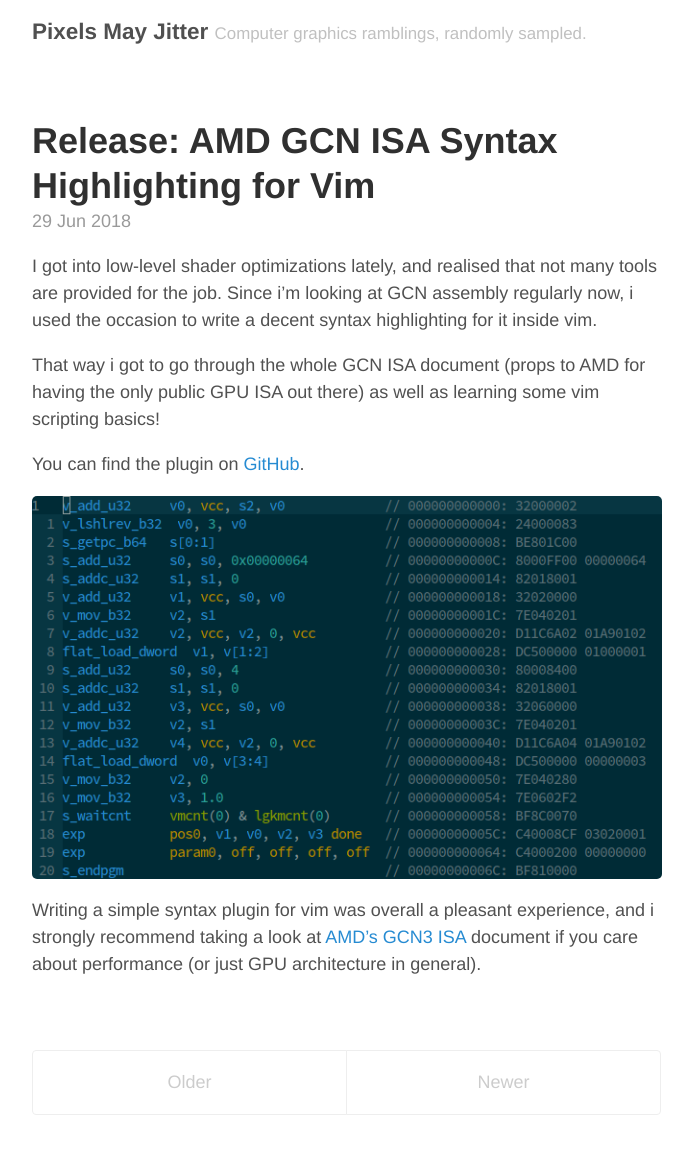
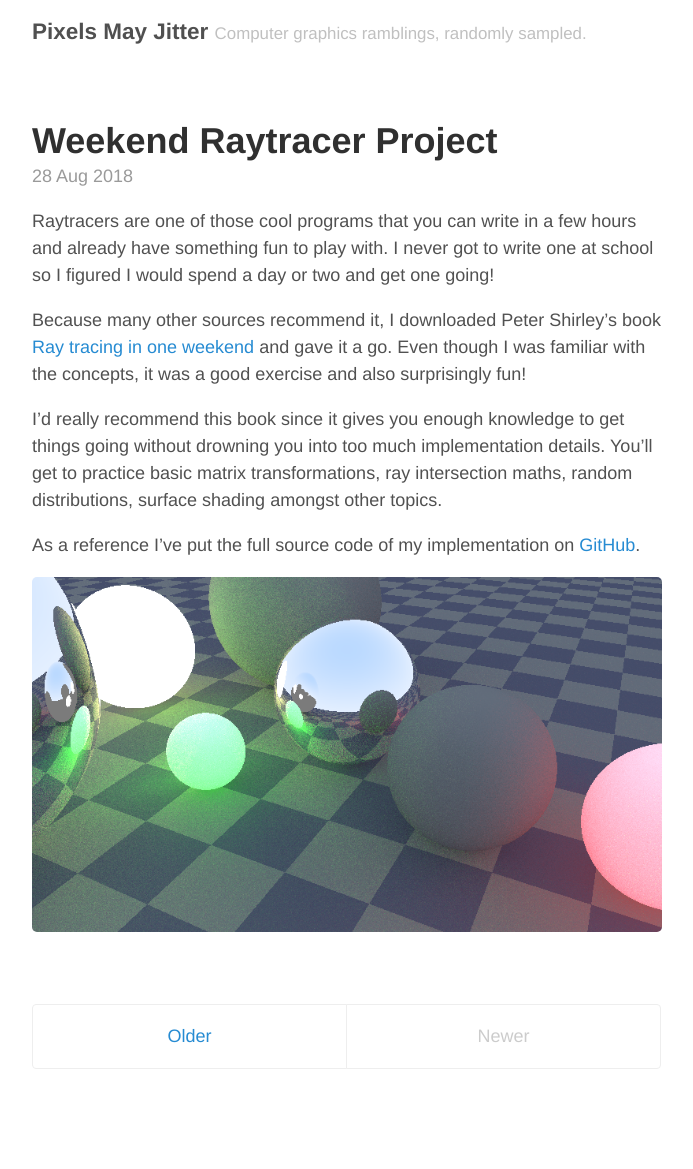
Before and after one commit to Ryp/ryp.github.io, a Jekyll site: the page built from index.html, in a window 1280 px wide. Shown: the whole page, without its empty margins (293-986 px from the left). Built offline with Jekyll 4.4.1, drawn with Linux system fonts in a browser that asks for light colours; the list of posts is cut into pages by our own code; after the commit the page ends 1123 px from its top, so only the background shows below that.

Commit message:
post: weekend raytracer project
Add jekyll compose gem

```diff
--- a/Gemfile
+++ b/Gemfile
@@ -22,5 +22,6 @@ gem "minima", "~> 2.0"
 group :jekyll_plugins do
     gem "jekyll-feed", "~> 0.6"
     gem "jekyll-gist"
+    gem "jekyll-compose"
     gem "jekyll-paginate"
 end
--- /dev/null
+++ b/_posts/2018-08-28-weekend-raytracer-project.md
@@ -0,0 +1,18 @@
+---
+layout: post
+title: "Weekend Raytracer Project"
+categories: raytracing
+  - raytracer/render.png
+date: 2018-08-28 19:59 +0200
+---
+
+Raytracers are one of those cool programs that you can write in a few hours and already have something fun to play with. I never got to write one at school so I figured I would spend a day or two and get one going!
+
+Because many other sources recommend it, I downloaded Peter Shirley's book [Ray tracing in one weekend](https://in1weekend.blogspot.com/2016/01/ray-tracing-in-one-weekend.html) and gave it a go.
+Even though I was familiar with the concepts, it was a good exercise and also surprisingly fun!
+
+I'd really recommend this book since it gives you enough knowledge to get things going without drowning you into too much implementation details. You'll get to practice basic matrix transformations, ray intersection maths, random distributions, surface shading amongst other topics.
+
+As a reference I've put the full source code of my implementation on [GitHub](https://github.com/Ryp/raytracer).
+
+<img width="100%" src="{{ site.baseurl }}{{ site.images }}/raytracer/render.png" />
```
Also changed, not shown: _posts/2016-12-03-temporal-supersampling-antialiasing.md (+1 -1 lines), _posts/2018-06-29-vim-gcn-isa-syntax-highlighting.md (+2 -2 lines), Gemfile.lock, assets/images/fullres/raytracer/render.png (added).
